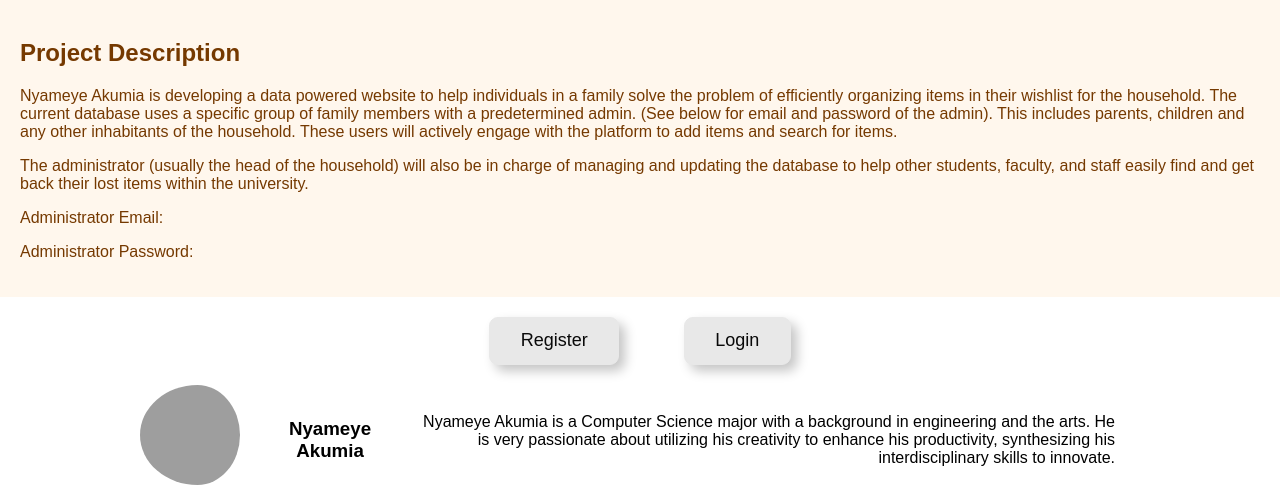
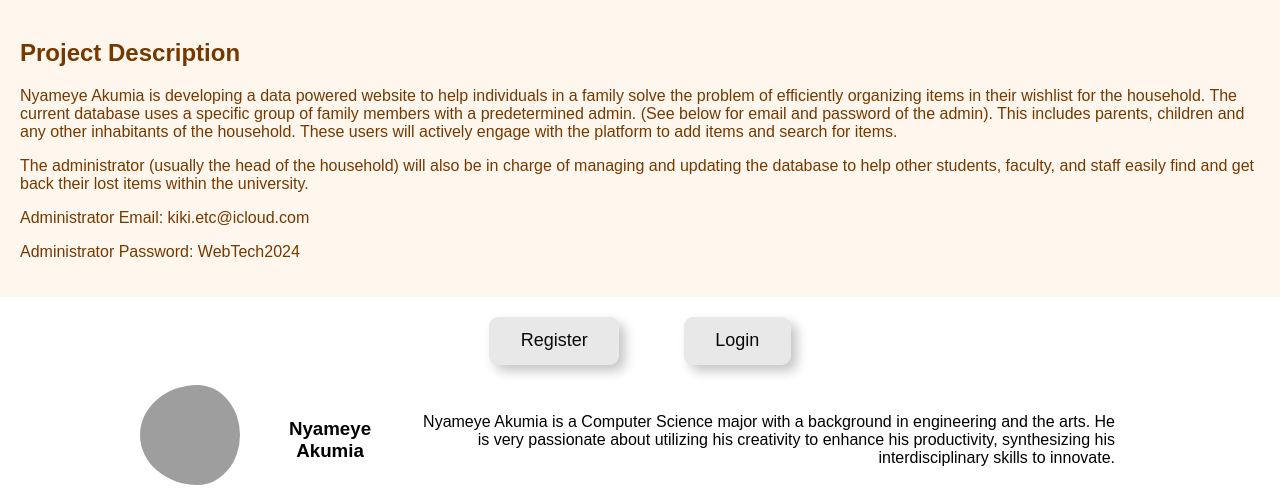
Before and after one commit to kiki-etc/family-wishlist, a PHP site: page /home_about.php in a window 1280 px wide. Shown: the part 171-672 px from the top of the page. Run offline with PHP 8.4, Linux system fonts and the light colour scheme; grey boxes are pictures that could not be loaded.

Commit message:
included email and password for predetermined admin

```diff
--- a/view/home_about.php
+++ b/view/home_about.php
@@ -30,8 +30,8 @@
     <h2>Project Description</h2>
     <p>Nyameye Akumia is developing a data powered website to help individuals in a family solve the problem of efficiently organizing items in their wishlist for the household. The current database uses a specific group of family members with a predetermined admin. (See below for email and password of the admin). This includes parents, children and any other inhabitants of the household. These users will actively engage with the platform to add items and search for items.</p>
     <p>The administrator (usually the head of the household) will also be in charge of managing and updating the database to help other students, faculty, and staff easily find and get back their lost items within the university.</p>
-    <p>Administrator Email: </p>
-    <p>Administrator Password: </p>
+    <p>Administrator Email: kiki.etc@icloud.com</p>
+    <p>Administrator Password: WebTech2024</p>
     <p></p>
 </section>
 <div id="middle">
```
